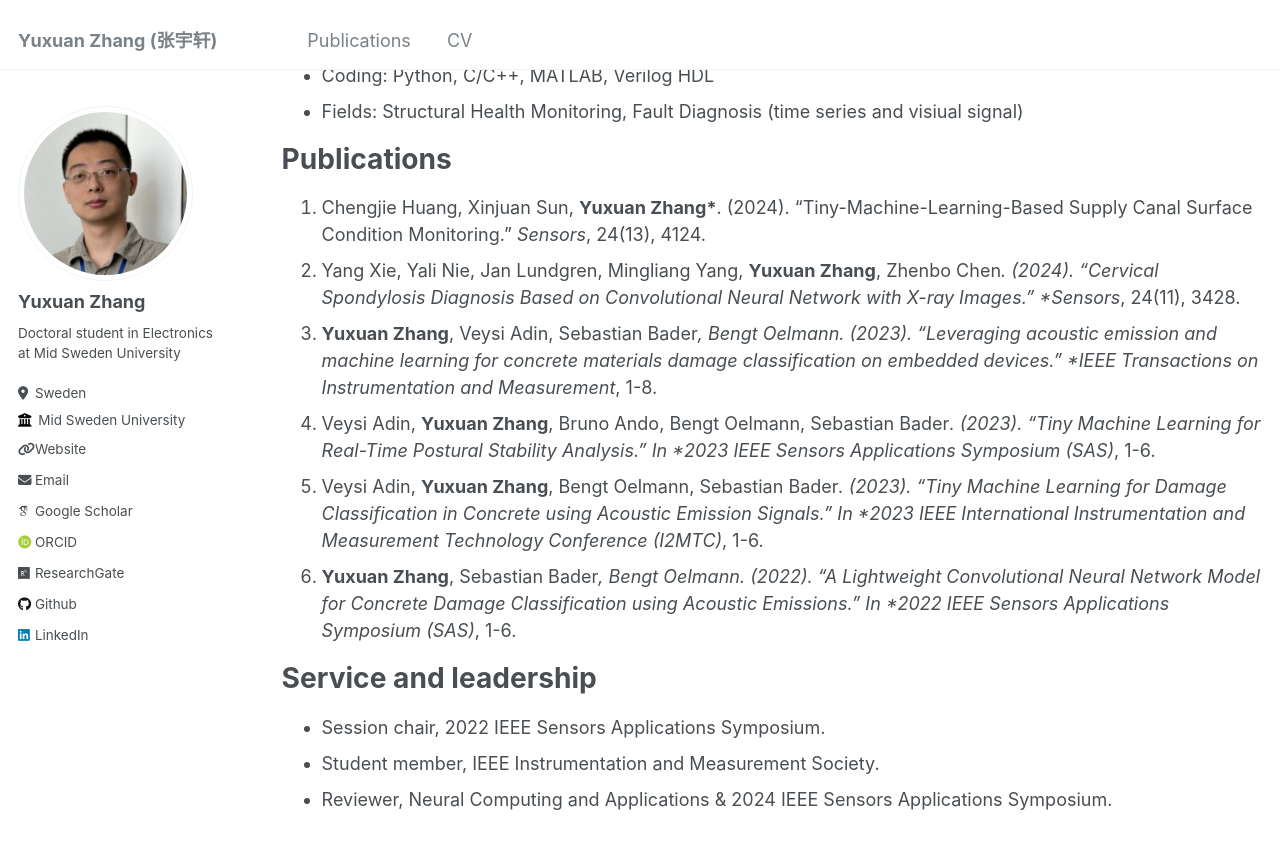
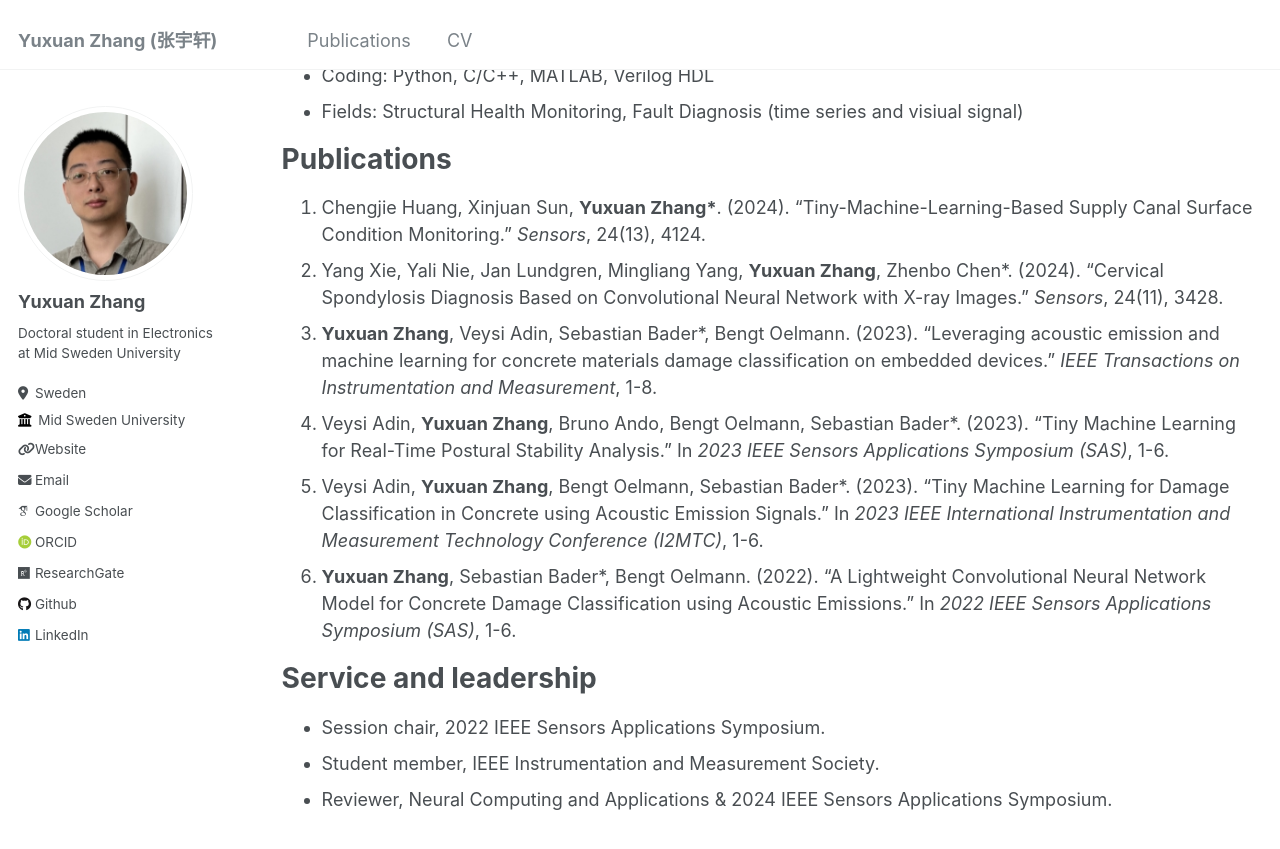
Before and after one commit to YuxuanZhang-96/YuxuanZhang-96.github.io, a Jekyll site: the page built from _pages/cv.md, in a window 1280 px wide and 900 px high, scrolled down 539 px. Shown: the top 849 px of the window. Built offline with Jekyll 4.4.1, drawn with Linux system fonts in a browser that asks for light colours; some web fonts are replaced.

Commit message:
Update cv.md

```diff
--- a/_pages/cv.md
+++ b/_pages/cv.md
@@ -30,11 +30,11 @@ Skills
 Publications
 ======
 1. Chengjie Huang, Xinjuan Sun, __Yuxuan Zhang*__. (2024). "Tiny-Machine-Learning-Based Supply Canal Surface Condition Monitoring." _Sensors_, 24(13), 4124.
-2. Yang Xie, Yali Nie, Jan Lundgren, Mingliang Yang, **Yuxuan Zhang**, Zhenbo Chen*. (2024). "Cervical Spondylosis Diagnosis Based on Convolutional Neural Network with X-ray Images." *Sensors*, 24(11), 3428.
-3. **Yuxuan Zhang**, Veysi Adin, Sebastian Bader*, Bengt Oelmann. (2023). "Leveraging acoustic emission and machine learning for concrete materials damage classification on embedded devices." *IEEE Transactions on Instrumentation and Measurement*, 1-8.
-4. Veysi Adin, **Yuxuan Zhang**, Bruno Ando, Bengt Oelmann, Sebastian Bader*. (2023). "Tiny Machine Learning for Real-Time Postural Stability Analysis." In *2023 IEEE Sensors Applications Symposium (SAS)*, 1-6.
-5. Veysi Adin, **Yuxuan Zhang**, Bengt Oelmann, Sebastian Bader*. (2023). "Tiny Machine Learning for Damage Classification in Concrete using Acoustic Emission Signals." In *2023 IEEE International Instrumentation and Measurement Technology Conference (I2MTC)*, 1-6.
-6. **Yuxuan Zhang**, Sebastian Bader*, Bengt Oelmann. (2022). "A Lightweight Convolutional Neural Network Model for Concrete Damage Classification using Acoustic Emissions." In *2022 IEEE Sensors Applications Symposium (SAS)*, 1-6.
+2. Yang Xie, Yali Nie, Jan Lundgren, Mingliang Yang, __Yuxuan Zhang__, Zhenbo Chen*. (2024). "Cervical Spondylosis Diagnosis Based on Convolutional Neural Network with X-ray Images." _Sensors_, 24(11), 3428.
+3. __Yuxuan Zhang__, Veysi Adin, Sebastian Bader*, Bengt Oelmann. (2023). "Leveraging acoustic emission and machine learning for concrete materials damage classification on embedded devices." _IEEE Transactions on Instrumentation and Measurement_, 1-8.
+4. Veysi Adin, __Yuxuan Zhang__, Bruno Ando, Bengt Oelmann, Sebastian Bader*. (2023). "Tiny Machine Learning for Real-Time Postural Stability Analysis." In _2023 IEEE Sensors Applications Symposium (SAS)_, 1-6.
+5. Veysi Adin, __Yuxuan Zhang__, Bengt Oelmann, Sebastian Bader*. (2023). "Tiny Machine Learning for Damage Classification in Concrete using Acoustic Emission Signals." In _2023 IEEE International Instrumentation and Measurement Technology Conference (I2MTC)_, 1-6.
+6. __Yuxuan Zhang__, Sebastian Bader*, Bengt Oelmann. (2022). "A Lightweight Convolutional Neural Network Model for Concrete Damage Classification using Acoustic Emissions." In _2022 IEEE Sensors Applications Symposium (SAS)_, 1-6.
 
 
 Service and leadership
```
